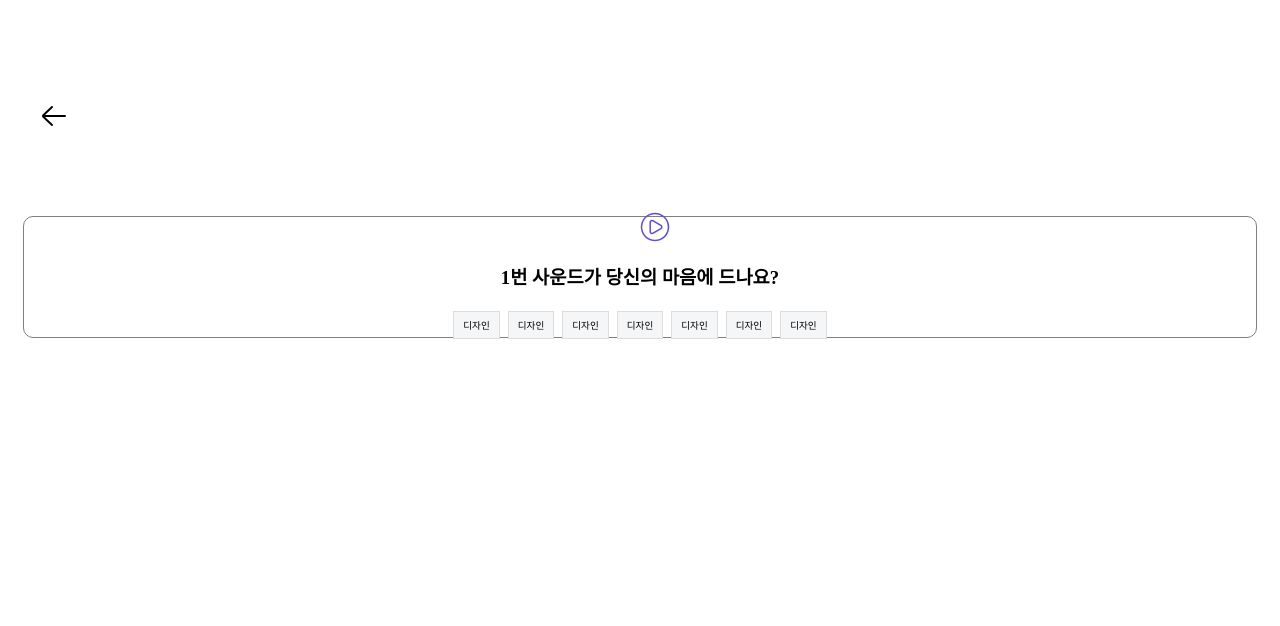
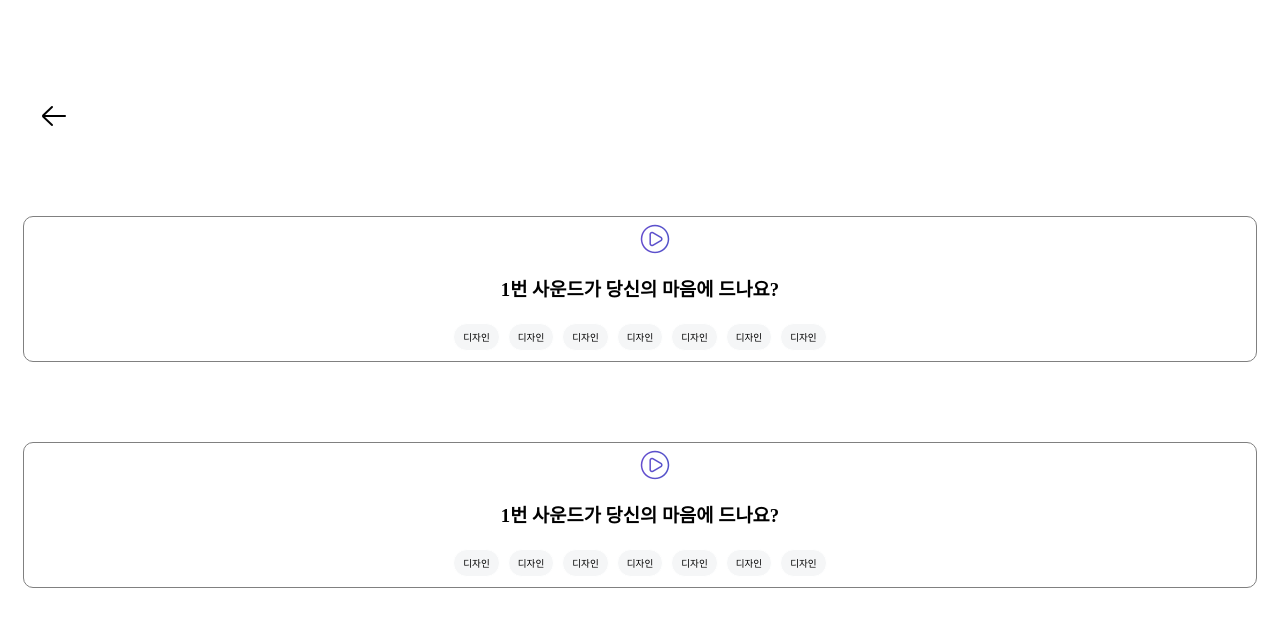
Before and after one commit to seongwon030/ReactApp, a React (Create React App) app in the folder music/: page /FirstPage in a window 1280 px wide. Shown: the top 626 px of the page. Built offline with nearby package versions, Linux system fonts and the light colour scheme.

Commit message:
체크박스 상태관리 해결

```diff
--- a/music/src/App.css
+++ b/music/src/App.css
@@ -76,7 +76,7 @@
   flex-direction: column;
   justify-content: center;
   align-items: center;
-  height: 15vh;
+  height: 18vh;
   margin-top: 80px;
   margin-left: 15px;
   margin-right: 15px;
--- a/music/src/CheckBox.js
+++ b/music/src/CheckBox.js
@@ -2,12 +2,13 @@ import React, { useEffect, useState } from "react";
 import CheckBoxCnt from "./CheckBox.style";
 import './App.css';
 
-const CheckBox = () => {
+
+const CheckBox = ({id}) => {
 
     const [value,setValue] = useState('');
 
     function checkOnlyOne(e) {
-        console.log('id', e.target.id);
+        console.log(e.target.id);
         document.getElementsByName('checkWrap').forEach((el) => {
 
             el.checked = false;
@@ -20,63 +21,23 @@ const CheckBox = () => {
         console.log(value);
     },[value]);
 
+    const generateUniqueId = (name) => `${id}_${name}`;
+
+
     return (
         <CheckBoxCnt>
-            <input
-            type="checkbox"
-            id="btn1"
-            name="checkWrap"
-            value="1"
-            onChange={(e)=>checkOnlyOne(e)} />
-            <label htmlFor="btn1" className="label">디자인</label>
-
-            <input
-            type="checkbox"
-            id="btn2"
-            name="checkWrap"
-            value="2"
-            onChange={(e)=>checkOnlyOne(e)} />
-            <label htmlFor="btn2">디자인</label>
-
-            <input
-            type="checkbox"
-            id="btn3"
-            name="checkWrap"
-            value="3"
-            onChange={(e)=>checkOnlyOne(e)}/>
-            <label htmlFor="btn3">디자인</label>
-
-            <input
-            type="checkbox"
-            id="btn4"
-            name="checkWrap"
-            value="4"
-            onChange={(e)=>checkOnlyOne(e)}/>
-            <label htmlFor="btn4">디자인</label>
-
-            <input
-            type="checkbox"
-            id="btn5"
-            name="checkWrap"
-            value="5"
-            onChange={(e)=>checkOnlyOne(e)}/>
-            <label htmlFor="btn5">디자인</label>
-
-            <input
-            type="checkbox"
-            id="btn6"
-            name="checkWrap"
-            value="6"
-            onChange={(e)=>checkOnlyOne(e)}/>
-            <label htmlFor="btn6">디자인</label>
-
-            <input
-            type="checkbox"
-            id="btn7"
-            name="checkWrap"
-            value="7"
-            onChange={(e)=>checkOnlyOne(e)}/>
-            <label htmlFor="btn7">디자인</label>
+            {[1, 2, 3, 4, 5, 6, 7].map((num) => (
+                <React.Fragment key={num}>
+                    <input
+                        type="checkbox"
+                        id={generateUniqueId(`b${num}`)}
+                        name="checkWrap"
+                        value={num}
+                        onChange={(e) => checkOnlyOne(e)}
+                    />
+                    <label htmlFor={generateUniqueId(`b${num}`)}>디자인</label>
+                </React.Fragment>
+            ))}
         </CheckBoxCnt>
     );
 }
--- a/music/src/CheckBox.style.js
+++ b/music/src/CheckBox.style.js
@@ -13,16 +13,17 @@ const CheckBoxCnt = styled.div`
         font: 0.6rem 'Noto Sans KR';
         text-align: center;
         background: #f5f6f7;
-        border: 1px solid #ddd;
+        border: 1px solid white;
         padding: 6px 9px;
         box-sizing: border-box;
         cursor: pointer;
+        border-radius: 30px;
     }
 
     input[type=checkbox]:checked + label {
         background-image: none;
-        background: #f3fbff;
-        border: 1px solid #76d5ff;
+        background: red;
+        border: 1px solid white;
         padding: 6px 10px;
         box-sizing: border-box;
         cursor: pointer;
--- a/music/src/FirstPage.js
+++ b/music/src/FirstPage.js
@@ -32,7 +32,12 @@ const FirstPage = () => {
             <div className="num1">
                 <img onClick={playMusic} src="./play.png" alt='Sound Icon'/>
                 <h3>1번 사운드가 당신의 마음에 드나요?</h3>
-                <CheckBox/>
+                <CheckBox id="checkbox1"/>
+            </div>
+            <div className="num1">
+                <img onClick={playMusic} src="./play.png" alt='Sound Icon'/>
+                <h3>1번 사운드가 당신의 마음에 드나요?</h3>
+                <CheckBox id="checkbox2"/>
             </div>
         </div>
     );
--- a/music/src/Main.js
+++ b/music/src/Main.js
@@ -4,6 +4,7 @@ import { Link } from "react-router-dom";
 import './App.css';
 
 import { useScript } from './hooks';
+
 
 import {
     FacebookShareButton,
@@ -70,6 +71,7 @@ const Main = () => {
     };
 
     return (
+
         <div className="New">
             <div className='sound'>
                 <img onClick={playMusic} src="./sound.png" alt='Sound Icon'/>
```
